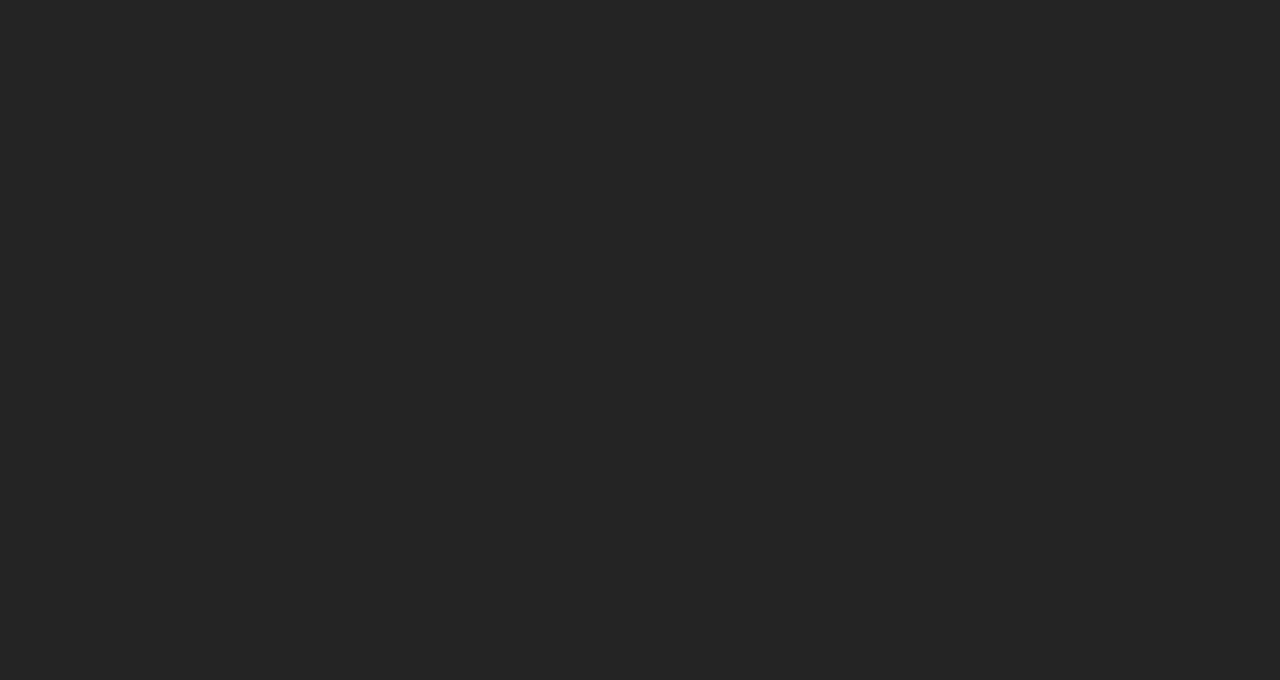
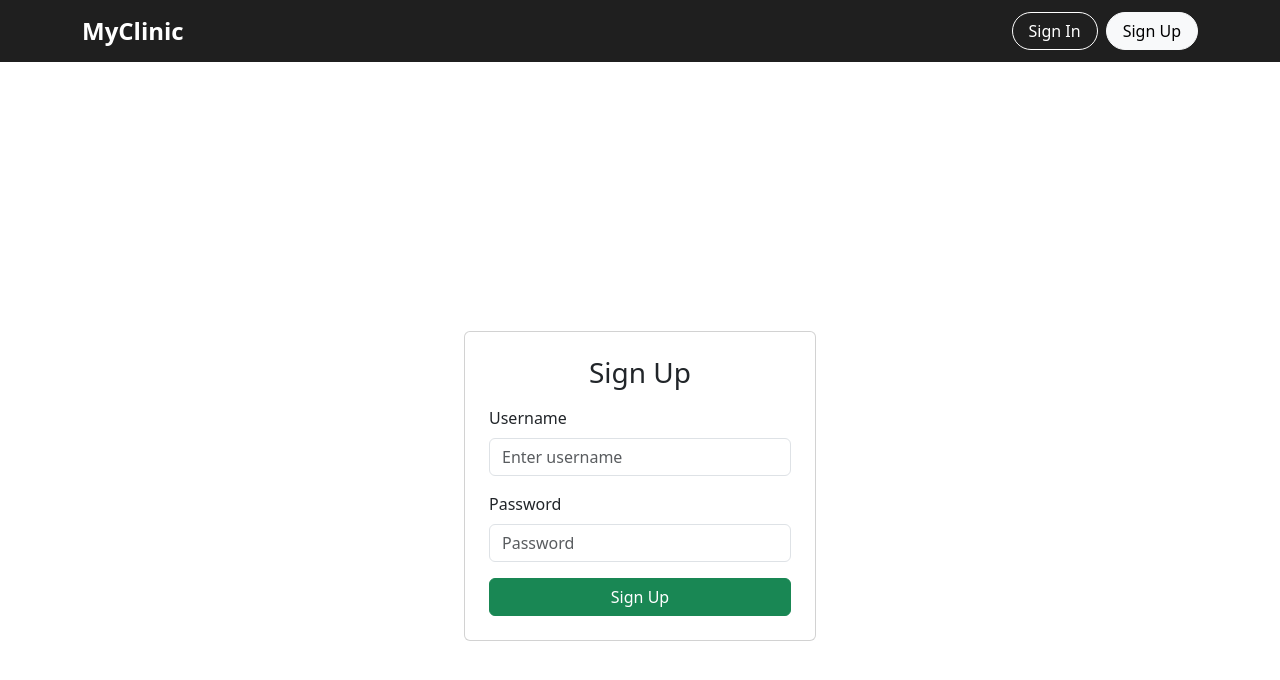
Before and after one commit to Vishnu-788/Neumeral-Assessment, a React (Vite) app in the folder client/: page /signup in a window 1280 px wide. Before the commit this address had no page. Shown: the top 680 px of the page. Built offline with nearby package versions, Linux system fonts and the light colour scheme.

Commit message:
Added Signup page.

```diff
--- a/client/src/App.jsx
+++ b/client/src/App.jsx
@@ -5,6 +5,7 @@ import SignIn from "./pages/SignIn";
 import Layout from "./layouts/Layout";
 import Profile from "./pages/Profile";
 import Appointments from "./pages/Appointments";
+import SignUp from "./pages/Signup";
 
 function App() {
   return (
@@ -14,6 +15,7 @@ function App() {
           <Route path="/" element={<Layout />}>
             <Route index element={<Home />} />
             <Route path="signin" element={<SignIn />} />
+            <Route path="signup" element={<SignUp />} />
             <Route path="profile" element={<Profile />} />
             <Route path="appointments" element={<Appointments />} />
           </Route>
--- a/client/src/components/NavBar.jsx
+++ b/client/src/components/NavBar.jsx
@@ -66,8 +66,8 @@ function NavBar() {
               >
                 Sign In
               </Button>
-              <Button as={Link} to="/register" variant="light">
-                Register
+              <Button as={Link} to="/signup" variant="light">
+                Sign Up
               </Button>
             </>
           )}
--- a/client/src/context/AuthContext.jsx
+++ b/client/src/context/AuthContext.jsx
@@ -1,14 +1,15 @@
 import React, { createContext, useEffect, useState } from "react";
+import { useNavigate } from "react-router-dom";
 
 export const AuthContext = createContext();
 
 export const AuthProvider = ({ children }) => {
   const [token, setToken] = useState(null);
+  const navigate = useNavigate();
 
-  // On mount, load user and token from localStorage
+  // On mount, load token from localStorage
   useEffect(() => {
     const storedToken = localStorage.getItem("token");
-
     if (storedToken) {
       setToken(storedToken);
     }
@@ -22,6 +23,7 @@ export const AuthProvider = ({ children }) => {
   const logout = () => {
     setToken(null);
     localStorage.removeItem("token");
+    navigate("/");
   };
 
   return (
--- /dev/null
+++ b/client/src/pages/Signup.jsx
@@ -0,0 +1,100 @@
+import { useState } from "react";
+import {
+  Container,
+  Row,
+  Col,
+  Form,
+  Button,
+  Card,
+  Alert,
+} from "react-bootstrap";
+import { API_ENDPOINTS } from "../utils/api";
+import { useNavigate } from "react-router-dom";
+import { useAuth } from "../hooks/useAuthContext";
+
+function SignUp() {
+  const [username, setUsername] = useState("");
+  const [password, setPassword] = useState("");
+  const [error, setError] = useState("");
+  const { login } = useAuth();
+
+  const navigate = useNavigate();
+
+  const handleSubmit = (e) => {
+    e.preventDefault();
+    if (!username || !password) {
+      setError("Please fill in all fields");
+      return;
+    }
+    setError("");
+
+    const signup = async () => {
+      try {
+        const response = await fetch(API_ENDPOINTS.SIGN_UP, {
+          method: "POST",
+          headers: {
+            "Content-Type": "application/json",
+          },
+          body: JSON.stringify({ username, password }),
+        });
+
+        if (!response.ok) {
+          const errorData = await response.json();
+          setError(errorData.detail || "Sign Up failed");
+          return;
+        }
+
+        const res = await response.json();
+        login(res.token); // auto-login after sign up
+        navigate("/");
+      } catch (err) {
+        setError("An error occurred while signing up. Please try again.");
+        console.error("Sign Up Error:", err);
+      }
+    };
+
+    signup();
+  };
+
+  return (
+    <Container className="d-flex justify-content-center align-items-center vh-100">
+      <Row>
+        <Col>
+          <Card style={{ width: "22rem", padding: "1.5rem" }}>
+            <h3 className="text-center mb-3">Sign Up</h3>
+            {error && <Alert variant="danger">{error}</Alert>}
+            <Form onSubmit={handleSubmit}>
+              <Form.Group className="mb-3">
+                <Form.Label>Username</Form.Label>
+                <Form.Control
+                  type="text"
+                  placeholder="Enter username"
+                  value={username}
+                  onChange={(e) => setUsername(e.target.value)}
+                  required
+                />
+              </Form.Group>
+
+              <Form.Group className="mb-3" controlId="formPassword">
+                <Form.Label>Password</Form.Label>
+                <Form.Control
+                  type="password"
+                  placeholder="Password"
+                  value={password}
+                  onChange={(e) => setPassword(e.target.value)}
+                  required
+                />
+              </Form.Group>
+
+              <Button variant="success" type="submit" className="w-100">
+                Sign Up
+              </Button>
+            </Form>
+          </Card>
+        </Col>
+      </Row>
+    </Container>
+  );
+}
+
+export default SignUp;
```
